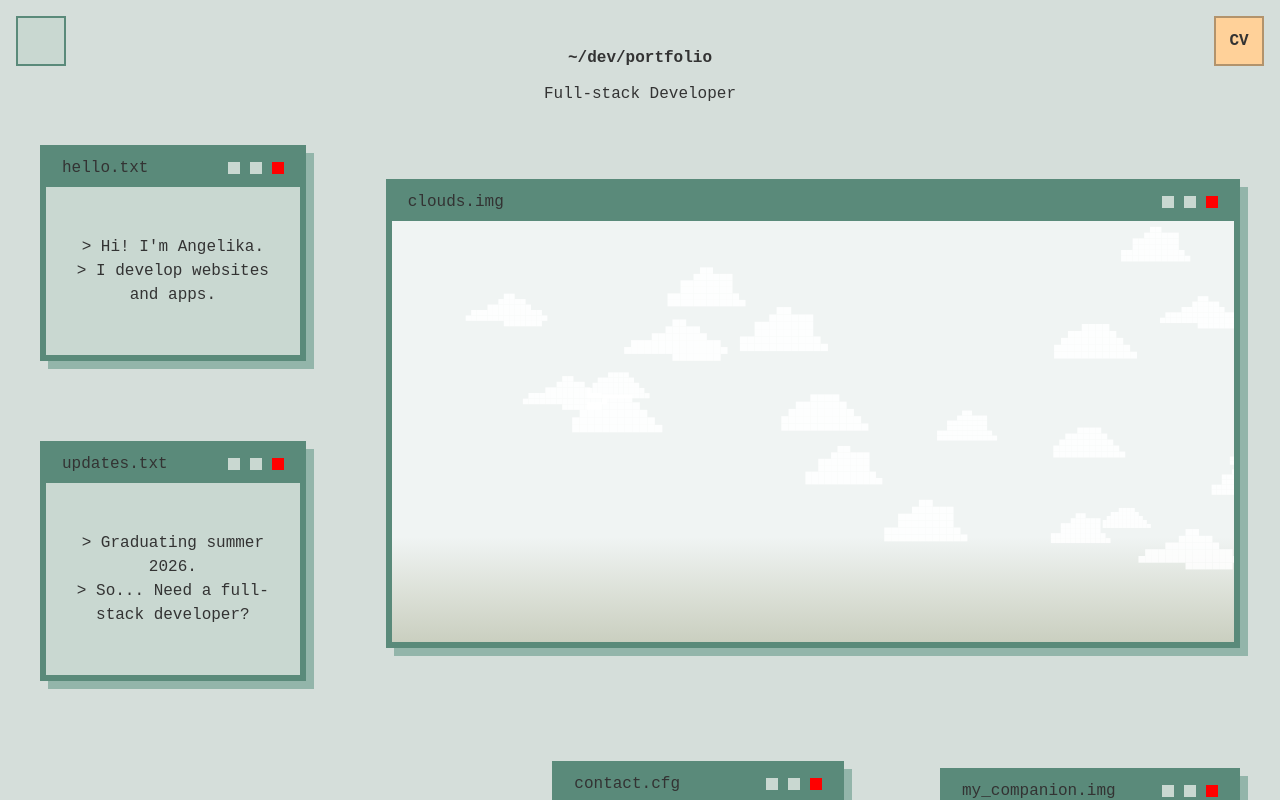
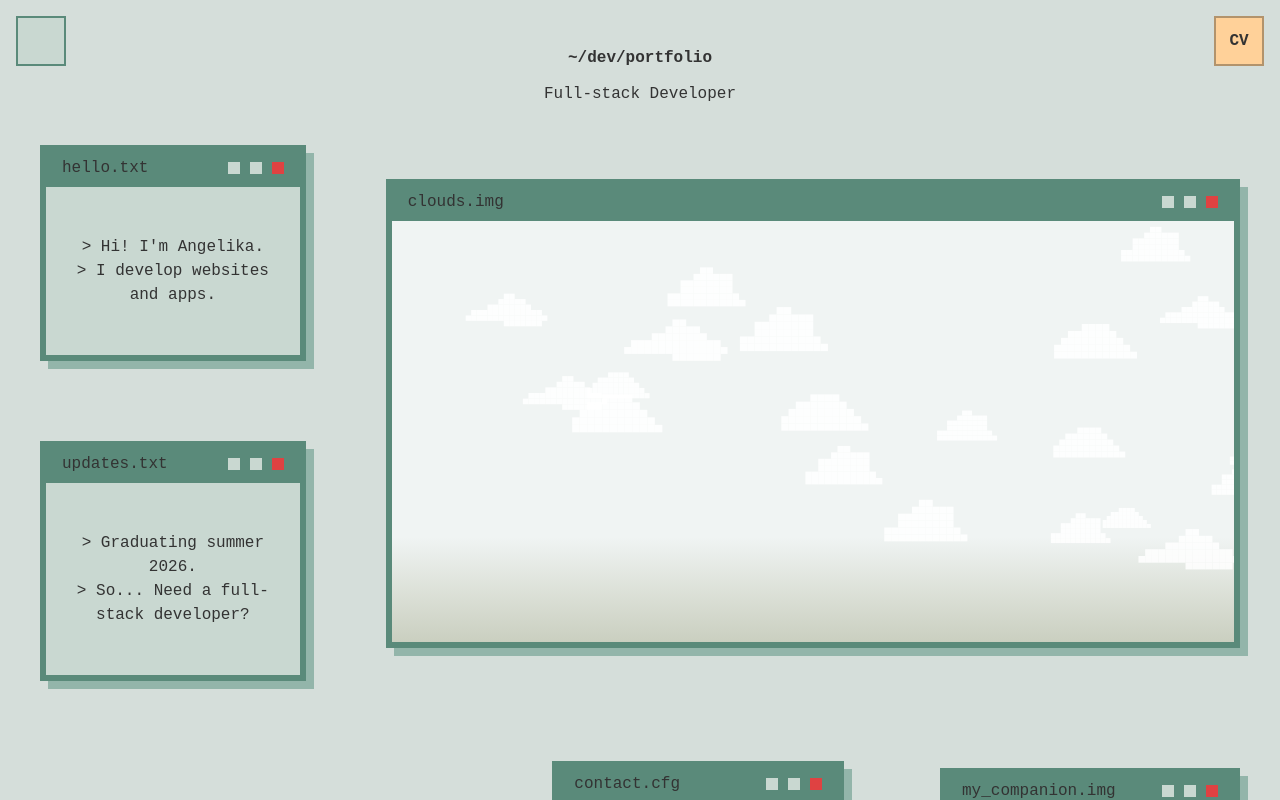
Before and after one commit to angelika-friis/Portfolio, a React (Vite) app: page / in a window 1280 px wide. Shown: the top 800 px of the page. Built offline with nearby package versions, Linux system fonts and the light colour scheme; some icons are missing.

Commit message:
style(Window): make red color more cozy

```diff
--- a/src/ui/components/Window/Window.module.css
+++ b/src/ui/components/Window/Window.module.css
@@ -68,7 +68,7 @@
 }
 
 .red {
-  background: red;
+  background: var(--color-red);
 }
 
 .accent {
--- a/src/ui/theme/themes/dark.css
+++ b/src/ui/theme/themes/dark.css
@@ -10,6 +10,7 @@
   --color-primary-dark: #5a8a7a;
   --color-accent: #cfa46a;
   --color-accent-muted: #a98a62;
+  --color-red: rgb(223, 66, 66);
 
   --color-cloud: #3d3d3dd9;
   --sky-gradient: linear-gradient(
--- a/src/ui/theme/themes/retro.css
+++ b/src/ui/theme/themes/retro.css
@@ -10,6 +10,7 @@
   --color-primary-muted: #92afa6;
   --color-accent: #ffd199;
   --color-accent-muted: rgb(178, 147, 108);
+  --color-red: rgb(223, 66, 66);
 
   --color-cloud: #ffffffd9;
   --sky-gradient: linear-gradient(
```
